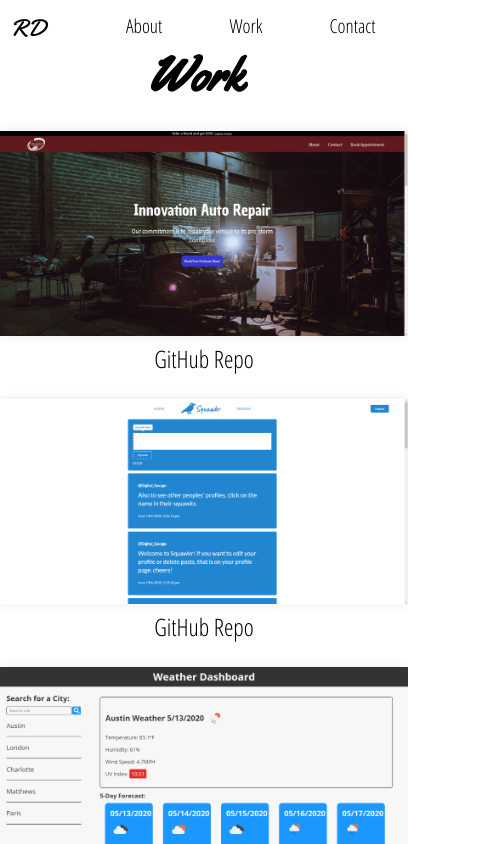
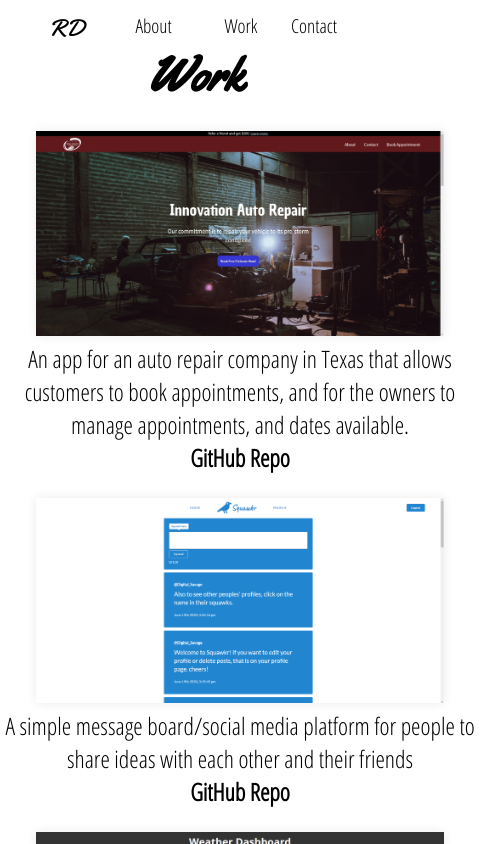
Before and after one commit to ryand67/Portfolio, a React (Create React App) app: page /work in a window 390 px wide. Shown: the top 844 px of the page, 480 px wide, since content can reach past the window. Built offline with nearby package versions, Linux system fonts and the light colour scheme.

Commit message:
mobile responsive home

```diff
--- a/src/components/WorkCard.js
+++ b/src/components/WorkCard.js
@@ -5,6 +5,7 @@ const WorkCard = (props) => {
     return (
         <div className="workCard">
             <a href={props.deployed} target="_blank"><img src={props.imgSrc} alt={props.alt} className="workImg"/></a>
+            <p className="workDesc">{props.desc}</p>
             <a href={props.gitHub} target="_blank" className="gitHubLink">GitHub Repo</a>
         </div>
     )
--- a/src/components/pages/Work.js
+++ b/src/components/pages/Work.js
@@ -10,9 +10,9 @@ const Work = () => {
         <main className="workPage">
             <h1 className="workTitle">Work</h1>
             <div className="workGallery">
-                <WorkCard imgSrc={work1} gitHub="https://github.com/JRivera-31/Innovation-Auto-Repair" deployed="https://innovation-auto-repair.vercel.app/" alt="Innovation Auto Parts Screenshot"/>
-                <WorkCard imgSrc={work2} gitHub="https://github.com/ryand67/Squawkr" deployed="https://squawkr-uncc.herokuapp.com/" alt="Squawkr Screenshot" />
-                <WorkCard imgSrc={work3} gitHub="https://github.com/ryand67/Weather-Dashboard" deployed="https://ryand67.github.io/Weather-Dashboard/" alt="Weather Dashboard Link"/>
+                <WorkCard imgSrc={work1} gitHub="https://github.com/JRivera-31/Innovation-Auto-Repair" deployed="https://innovation-auto-repair.vercel.app/" alt="Innovation Auto Parts Screenshot" desc="An app for an auto repair company in Texas that allows customers to book appointments, and for the owners to manage appointments, and dates available."/>
+                <WorkCard imgSrc={work2} gitHub="https://github.com/ryand67/Squawkr" deployed="https://squawkr-uncc.herokuapp.com/" alt="Squawkr Screenshot" desc="A simple message board/social media platform for people to share ideas with each other and their friends" />
+                <WorkCard imgSrc={work3} gitHub="https://github.com/ryand67/Weather-Dashboard" deployed="https://ryand67.github.io/Weather-Dashboard/" alt="Weather Dashboard Link" desc="An app that allows users to check the current weather of any city and receive a 5 day forecast." />
             </div>
         </main>
     )
--- a/src/components/pages/home.css
+++ b/src/components/pages/home.css
@@ -40,6 +40,11 @@ nav {
     list-style-type: none;
     margin: 0 1.75em;
     transition: .3s ease-in-out;
+}
+
+.nav-item:nth-child(2) {
+    margin: 0 1em;
+    margin-right: 0;
 }
 
 .nav-item:hover {
@@ -102,3 +107,17 @@ button:hover {
     background: black;
     color: white;
 }
+
+@media only screen and (max-width: 500px) {
+    .hero {
+        text-align: center;
+    }
+
+    .heroLogo {
+        font-size: 2.5em;
+    }
+
+    .nav-list {
+        margin-left: auto;
+    }
+}
--- a/src/components/workcard.css
+++ b/src/components/workcard.css
@@ -1,7 +1,14 @@
 .workCard {
     display: flex;
     flex-direction: column;
+    justify-content: center;
     margin-top: 1em;
+}
+
+.workDesc {
+    font-family: 'Open Sans Condensed', sans-serif;
+    width: 20em;
+    margin: 0 auto;
 }
 
 .workImg {
@@ -13,6 +20,7 @@
 
 .gitHubLink {
     text-decoration: none;
+    font-weight: bold;
     color: black;
     font-family: 'Open Sans Condensed', sans-serif;
 }
```
